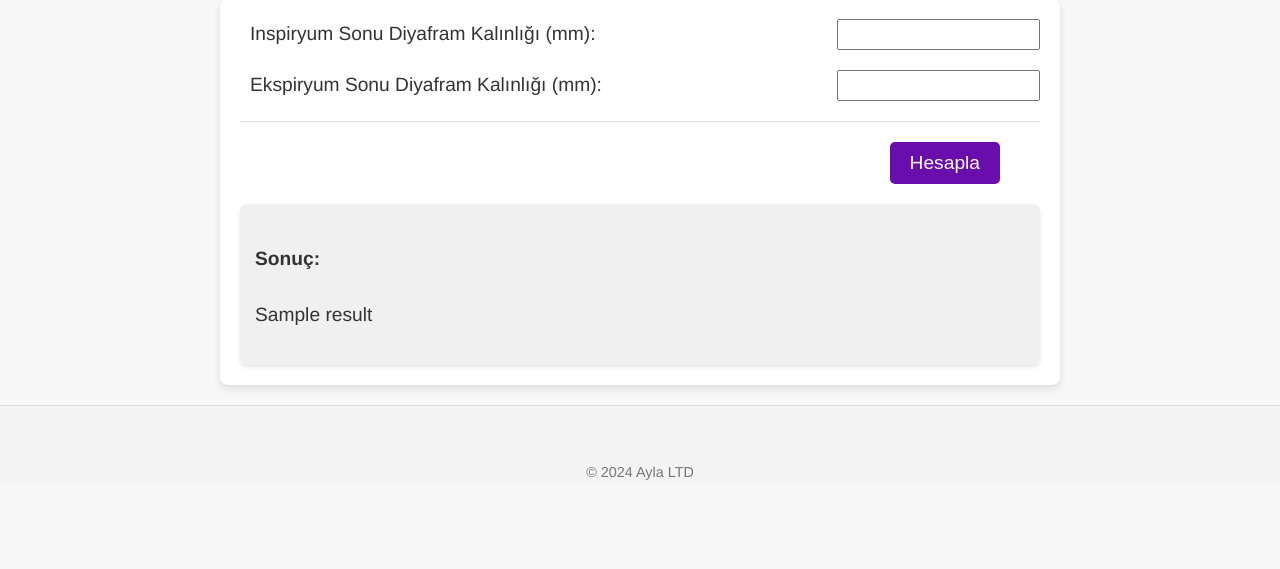
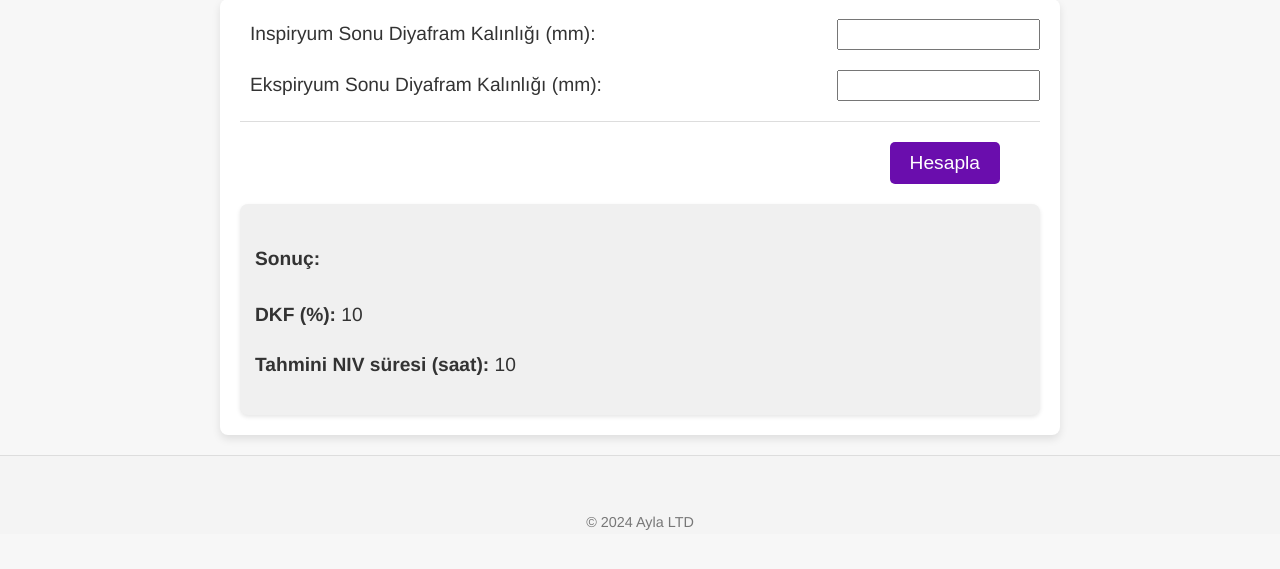
Before and after one commit to MuMSuZ/niv, a Flask app: template templates/nivsure.html in a window 1280 px wide. Shown: the part 192-761 px from the top of the page. Run offline with Flask 3, Linux system fonts and the light colour scheme; the template is opened without the code that fills it: most values are stand-ins (such as "Sample title", 1, 10 or a date in 2020).

Commit message:
Update nivsure.html

```diff
--- a/templates/nivsure.html
+++ b/templates/nivsure.html
@@ -29,7 +29,9 @@
         {% if result %}
         <div class="result mt-4">
             <h4>Sonuç:</h4>
-            <p>{{ result|safe }}</p>
+            <p><strong>DKF (%):</strong> {{ result.dtf|round(2) }}</p>
+            <p><strong>Tahmini NIV süresi (saat):</strong> {{ result.niv_suresi|round(2) }}</p>
+
         </div>
         {% endif %}
     </div>
```
